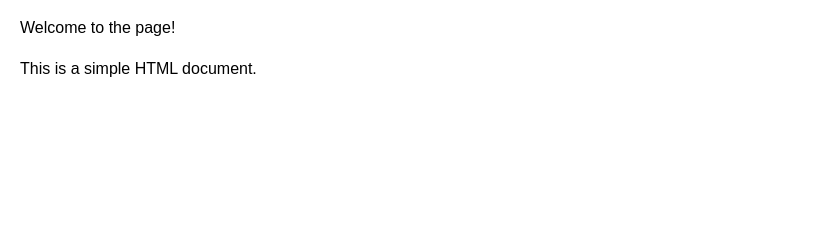
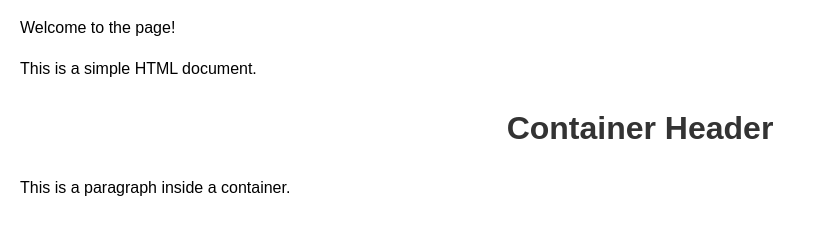
Before and after one commit to ariyan6467/new-repo, a plain HTML site: page index.html in a window 1280 px wide. Shown: the whole page, without its empty margins (0-816 px from the left). Drawn offline with Linux system fonts and the light colour scheme.

Commit message:
added style

```diff
--- a/index.html
+++ b/index.html
@@ -9,5 +9,8 @@
 <body>
 <p>Welcome to the page!</p>
 <p>This is a simple HTML document.</p>
+<div class="container">
+    <h1>Container Header</h1>
+    <p>This is a paragraph inside a container.</p>
 </body>
 </html>
```
